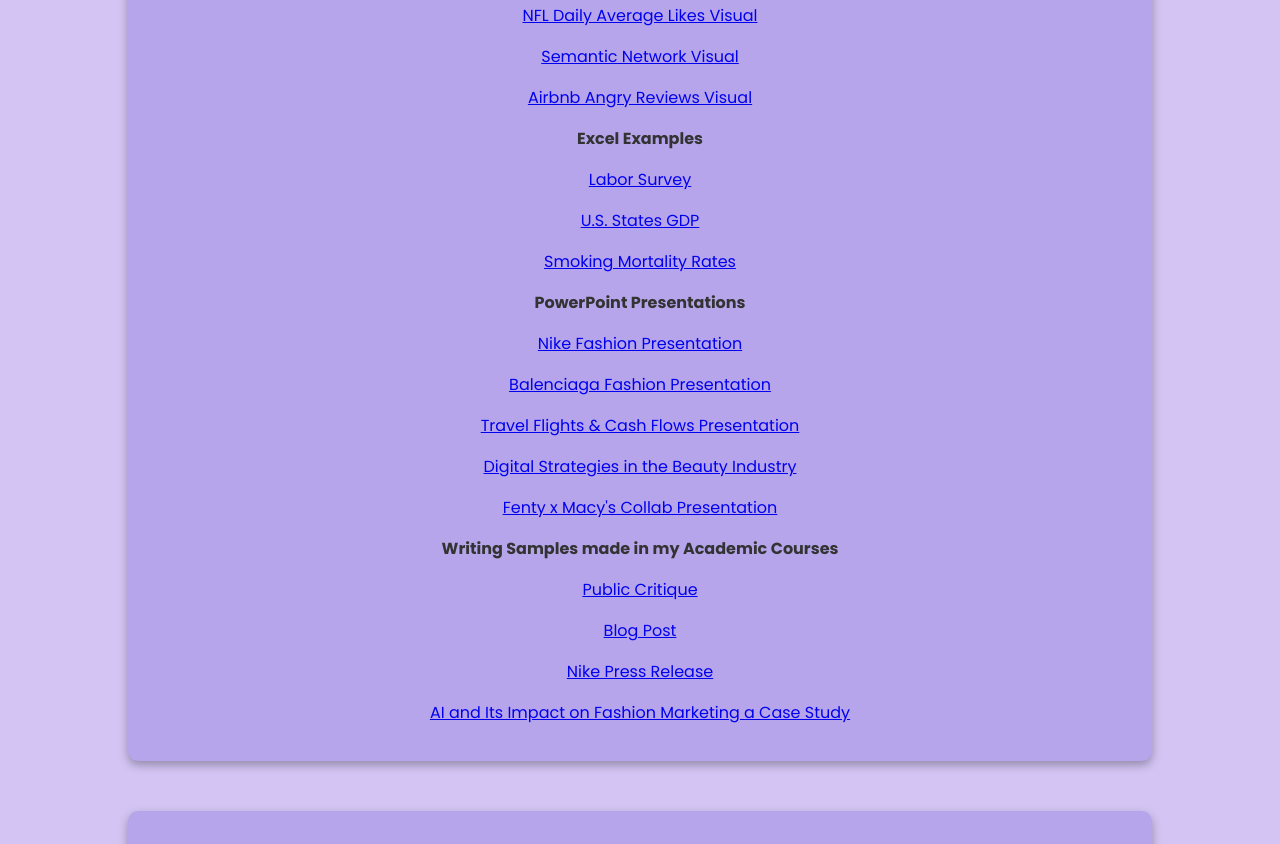
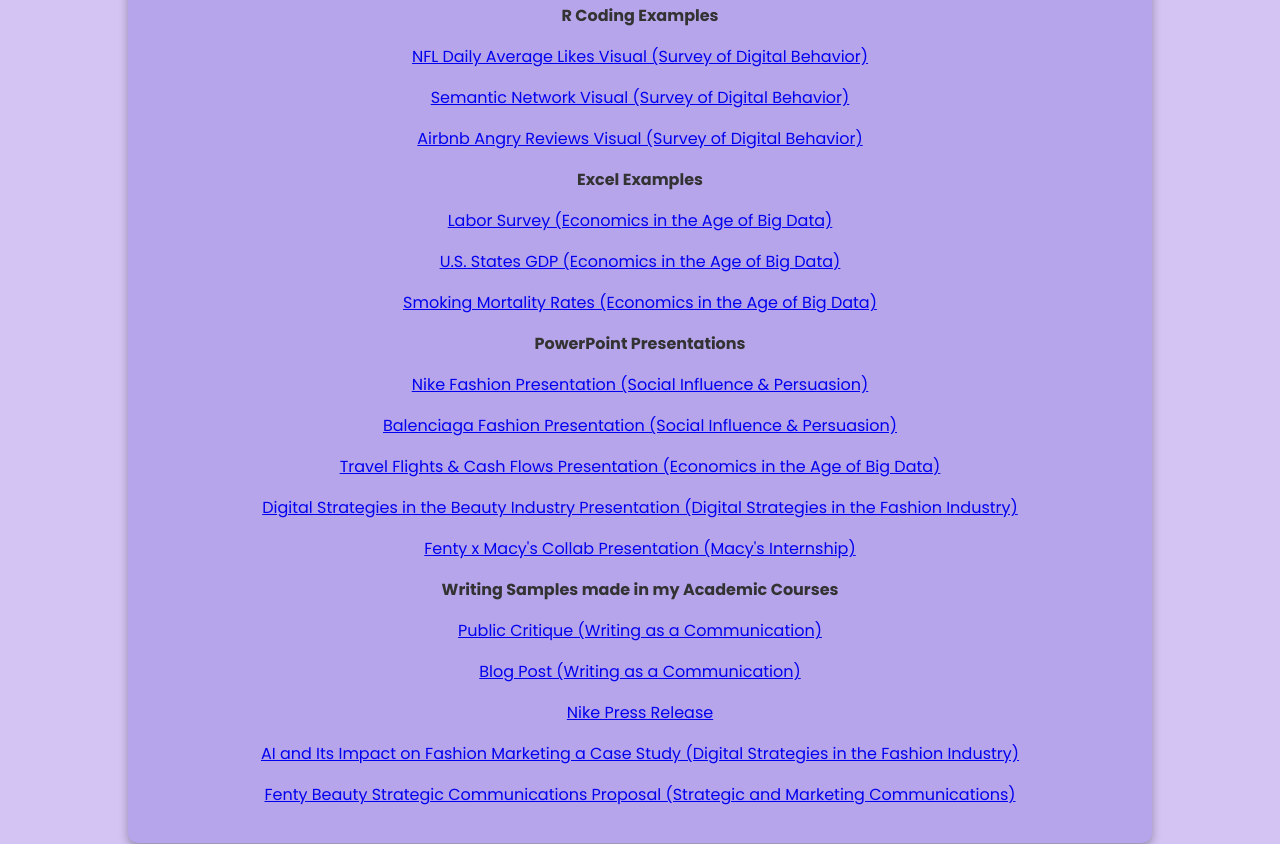
Before and after one commit to beyonca22/Portfolio, a plain HTML site: page index.html in a window 1280 px wide. Shown: the part 1558-2402 px from the top of the page. Drawn offline with nearby package versions, Linux system fonts and the light colour scheme.

Commit message:
Update index.html

```diff
--- a/index.html
+++ b/index.html
@@ -100,29 +100,31 @@
             <p>Intro to Public Relations</p>
             <p>Social Network Analysis</p>
             <p>Survey of Digital Behavior</p>
+            <p>Writing as a Communication</p>
         </div>
 
         <div class="section">
             <h2>Project List</h2>
             <p><strong>R Coding Examples</strong></p>
-            <p><a href="coding_challenge2_comm.html">NFL Daily Average Likes Visual</a></p>
-            <p><a href="Assignment 2 (Undergraduate version).pdf">Semantic Network Visual</a></p>
-            <p><a href="coding_challenge3_comm.html">Airbnb Angry Reviews Visual</a></p>
+            <p><a href="coding_challenge2_comm.html">NFL Daily Average Likes Visual (Survey of Digital Behavior)</a></p>
+            <p><a href="Assignment 2 (Undergraduate version).pdf">Semantic Network Visual (Survey of Digital Behavior)</a></p>
+            <p><a href="coding_challenge3_comm.html">Airbnb Angry Reviews Visual (Survey of Digital Behavior)</a></p>
             <p><strong>Excel Examples</strong></p>
-            <p><a href="Beyonca Ademulegun_ Class_ Labor_survey_data.xlsx">Labor Survey</a></p>
-            <p><a href="Class-Mapping Exercise_ US States w Essay (1).xlsx">U.S. States GDP</a></p>
-            <p><a href="Beyonca Ademulegun Class Exercise_ Smoking and Death Rates (1).xlsx">Smoking Mortality Rates</a></p>
+            <p><a href="Beyonca Ademulegun_ Class_ Labor_survey_data.xlsx">Labor Survey (Economics in the Age of Big Data)</a></p>
+            <p><a href="Class-Mapping Exercise_ US States w Essay (1).xlsx">U.S. States GDP (Economics in the Age of Big Data)</a></p>
+            <p><a href="Beyonca Ademulegun Class Exercise_ Smoking and Death Rates (1).xlsx">Smoking Mortality Rates (Economics in the Age of Big Data)</a></p>
             <p><strong>PowerPoint Presentations</strong></p>
-            <p><a href="BECS Fashion.pdf" class="project-link" download>Nike Fashion Presentation</a></p>
-            <p><a href="Balenciaga Campaign (1).pdf" class="project-link" download>Balenciaga Fashion Presentation</a></p>
-            <p><a href="337 project.pdf" class="project-link" download>Travel Flights & Cash Flows Presentation</a></p>
-            <p><a href="Assignment 1 Digital Strategies in the Fashion Industry.pptx" class="project-link" download>Digital Strategies in the Beauty Industry</a></p>
-            <p><a href="Fenty x Macy's.pdf" class="project-link" download>Fenty x Macy's Collab Presentation</a></p>
+            <p><a href="BECS Fashion.pdf" class="project-link" download>Nike Fashion Presentation (Social Influence & Persuasion)</a></p>
+            <p><a href="Balenciaga Campaign (1).pdf" class="project-link" download>Balenciaga Fashion Presentation (Social Influence & Persuasion)</a></p>
+            <p><a href="337 project.pdf" class="project-link" download>Travel Flights & Cash Flows Presentation (Economics in the Age of Big Data)</a></p>
+            <p><a href="Assignment 1 Digital Strategies in the Fashion Industry.pptx" class="project-link" download>Digital Strategies in the Beauty Industry Presentation (Digital Strategies in the Fashion Industry)</a></p>
+            <p><a href="Fenty x Macy's.pdf" class="project-link" download>Fenty x Macy's Collab Presentation (Macy's Internship)</a></p>
             <p><strong>Writing Samples made in my Academic Courses</strong></p>
-            <p><a href="COMM 375 Public Critique with Works Cited (1).pdf" class="project-link" download>Public Critique</a></p>
-            <p><a href="COMM 375 Blog Post.pdf" class="project-link" download>Blog Post</a></p>
+            <p><a href="COMM 375 Public Critique with Works Cited (1).pdf" class="project-link" download>Public Critique (Writing as a Communication)</a></p>
+            <p><a href="COMM 375 Blog Post.pdf" class="project-link" download>Blog Post (Writing as a Communication)</a></p>
             <p><a href="COMM 375 Press Release.pdf" class="project-link" download>Nike Press Release</a></p>
-            <p><a href="5FAMN018W.2_Digital_Strategies_in_the_Fashion_Industry_Assessment_2.pdf" class="project-link" download>AI and Its Impact on Fashion Marketing a Case Study</a></p>
+            <p><a href="5FAMN018W.2_Digital_Strategies_in_the_Fashion_Industry_Assessment_2.pdf" class="project-link" download>AI and Its Impact on Fashion Marketing a Case Study (Digital Strategies in the Fashion Industry)</a></p>
+            <p><a href="5MECM008W.2_Strategic_and_Marketing_Communications__Communications_Proposal_.pdf" class="project-link" download>Fenty Beauty Strategic Communications Proposal (Strategic and Marketing Communications)</a></p>
 
 
 
```
